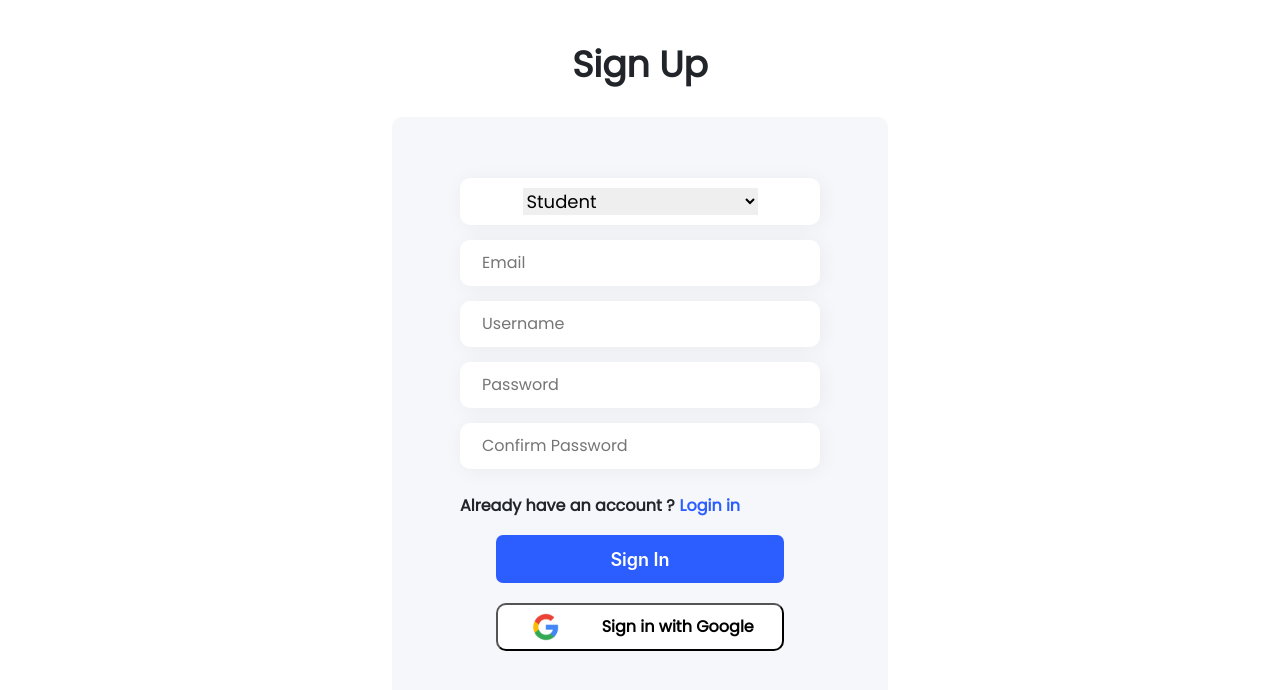
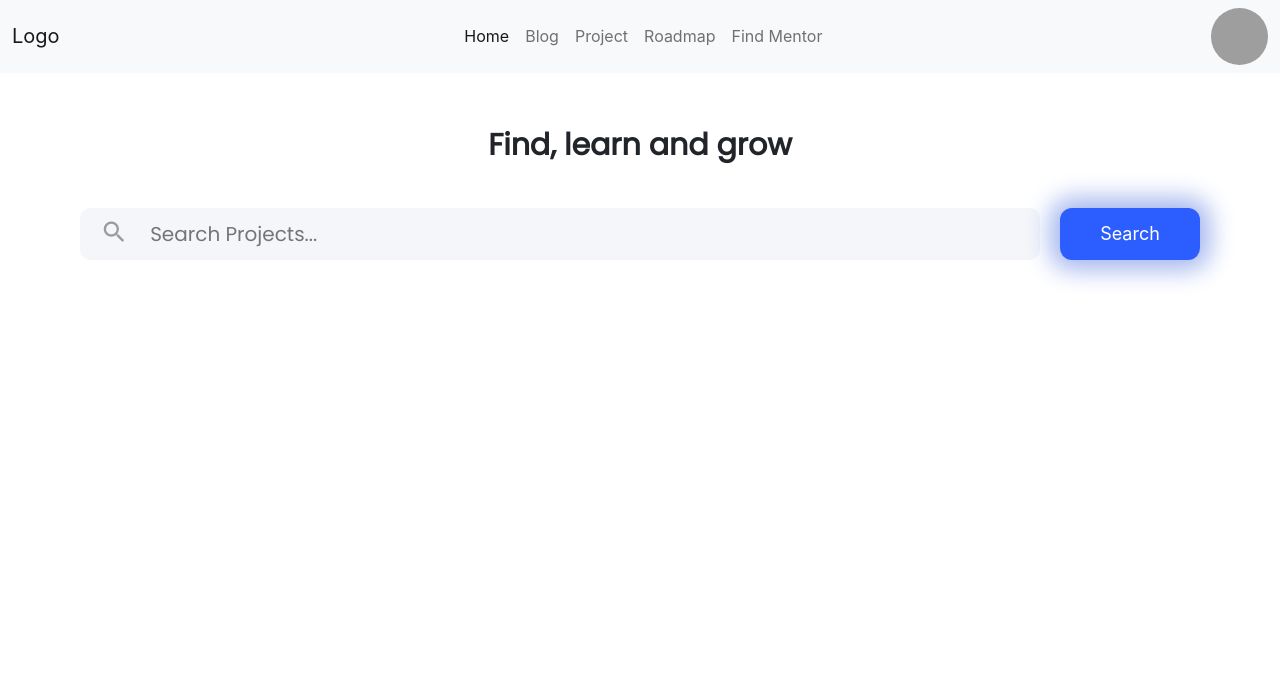
Before and after one commit to khushi2706/ProjectExpo, a React (Create React App) app in the folder frontend/: page / in a window 1280 px wide. Shown: the top 690 px of the page. Built offline with nearby package versions, Linux system fonts and the light colour scheme; grey boxes are pictures that could not be loaded.

Commit message:
Routing is added

```diff
--- a/frontend/package.json
+++ b/frontend/package.json
@@ -8,6 +8,7 @@
     "@testing-library/user-event": "^13.5.0",
     "react": "^18.2.0",
     "react-dom": "^18.2.0",
+    "react-router-dom": "^6.3.0",
     "react-scripts": "^5.0.1",
     "web-vitals": "^2.1.4"
   },
--- a/frontend/src/App.js
+++ b/frontend/src/App.js
@@ -1,14 +1,25 @@
 import './App.css';
+import { BrowserRouter, Routes, Route } from "react-router-dom";
 import Signup from './Components/SignUp/Signup'
 import Home from './Components/Home/Home';
+import Login from './Components/Login/Login';
+import Roadmap from './Components/Roadmap/Roadmap';
 function App() {
+
   return (
+    <>
     <div className="App">
-     {/* <Home/> */}
+     <BrowserRouter>
+      <Routes>
+        <Route index path="/" element={ <Home/> } />
+        <Route index path="/Signup" element={ <Signup/> } />
+        <Route index path="/Login" element={ <Login/> } />
+        <Route index path="/roadmap" element={ <Roadmap/> } />
+      </Routes>
 
-      <Signup/>
-
+     </BrowserRouter>
     </div>
+    </>
   );
 }
 
--- a/frontend/src/Components/Common/Header.css
+++ b/frontend/src/Components/Common/Header.css
@@ -0,0 +1,15 @@
+
+
+.menu
+{
+    display: flex !important;
+    width: 100%;
+    justify-content: space-evenly;
+
+}
+
+.profile
+{
+    width:5%;
+    height: 5%;
+}
--- a/frontend/src/Components/Common/Header.js
+++ b/frontend/src/Components/Common/Header.js
@@ -1,8 +1,9 @@
-import React from 'react'
+import React from "react";
+import "./Header.css";
 
 export default function Header() {
   return (
-    <nav className="navbar navbar-expand-lg bg-light">
+    <nav className="navbar navbar-expand-lg bg-light navbar-style">
       <div className="container-fluid">
         <a className="navbar-brand" href="#">
           Logo
@@ -18,38 +19,39 @@ export default function Header() {
         >
           <span className="navbar-toggler-icon" />
         </button>
-    <div className="collapse navbar-collapse" id="navbarSupportedContent">
-      <ul className="navbar-nav me-auto mb-2 mb-lg-0">
+        <div className="collapse navbar-collapse d-flex  menu" id="navbarSupportedContent">
+          <ul className="navbar-nav me-auto mb-2 mb-lg-0 w-100 d-flex justify-content-center ">
             <li className="nav-item">
               <a className="nav-link active" aria-current="page" href="#">
                 Home
               </a>
             </li>
             <li className="nav-item">
-          <a className="nav-link" href="#">
+              <a className="nav-link" href="/blog">
                 Blog
               </a>
             </li>
             <li className="nav-item">
-          <a className="nav-link" href="#">
+              <a className="nav-link" href="/project">
                 Project
               </a>
             </li>
             <li className="nav-item">
-          <a className="nav-link" href="#">
+              <a className="nav-link" href="/roadmap">
                 Roadmap
               </a>
             </li>
             <li className="nav-item">
-          <a className="nav-link" href="#">
+              <a className="nav-link" href="/find-mentor">
                 Find Mentor
               </a>
             </li>
-
           </ul>
+        </div>
+        <div className="profile w-5 h-5">
+          <img src="https://picsum.photos/200" className="w-100 h-100 rounded-circle" />
         </div>
       </div>
     </nav>
-
-  )
+  );
 }
--- /dev/null
+++ b/frontend/src/Components/Login/Login.js
@@ -0,0 +1,83 @@
+import React from "react";
+import { ReactDOM } from "react";
+
+
+var search={
+    // backgroundColor:'#cce6ff',
+    height:'100%',
+    width:'100.8%',
+    overflow:'hidden',
+}
+
+var wrapper={
+    backgroundColor:'#F6F7FB',
+    height:'30rem',
+    width:'600px',
+    // overflow:'hidden',
+}
+var inp={
+    marginTop:'1rem',
+    padding:'0.5rem',
+    boxShadow:'3px 5px #D3D3D3',
+}
+var inp1={
+    marginTop:'1rem',
+    padding:'0.5rem',
+
+}
+
+var but={
+    backgroundColor:'#ffffff',
+}
+export default function Login(props)
+{
+    return(
+        <>
+        {/* <div className="row justify-content-center align-items-center  " style={search}> */}
+            <div className='d-flex flex-column justify-content-around align-items-center  ' style={wrapper}>
+                <div className="w-50 text-center " ><h2>Log In</h2></div>
+                <div className="w-100 text-center">
+                <form className="form-inline">
+                    <div className="col w-50 m-auto">
+                    <input className="form-control " type="search" placeholder="Email" aria-label="Search" style={inp}/>
+                    <input className="form-control " type="search" placeholder="Password" aria-label="Search" style={inp}/>
+                    <select className="form-select form-select-sm" aria-label=".form-select-sm example" style={inp}>
+                        <option selected>Student</option>
+                        <option value="1">Administrator</option>
+                        <option value="2">University Administrator</option>
+                        <option value="3">College Administrator</option>
+                    </select>
+                    <div className="mt-4">
+                        Don't Have Account? Sign Up Here....!
+                    </div>
+                    <button className="btn btn-primary  mt-3 w-100" type="submit">Log in</button>
+                    <button className="btn btn-light mt-3 w-100" type="submit" style={but}>
+                        <div className="d-flex flex-row justify-content-around align-items-center">
+                            <div>
+                                <img  src='google.svg'/>
+                            </div>
+                            <div>
+                                Sign In with Google
+                            </div>
+                        </div>
+                    </button>
+
+
+                    <div style={inp1}>Forgot Password, Click here</div>
+                    </div>
+
+
+
+                </form>
+
+                </div>
+
+
+
+            </div>
+
+        {/* </div> */}
+        </>
+
+    )
+}
```
Also changed, not shown: frontend/src/Components/Login/ForgotPassword.js (added, +62 -0 lines), 1 other file (tests, documents, lock files or other folders). Lines whose indentation alone changed are shown as unchanged.
